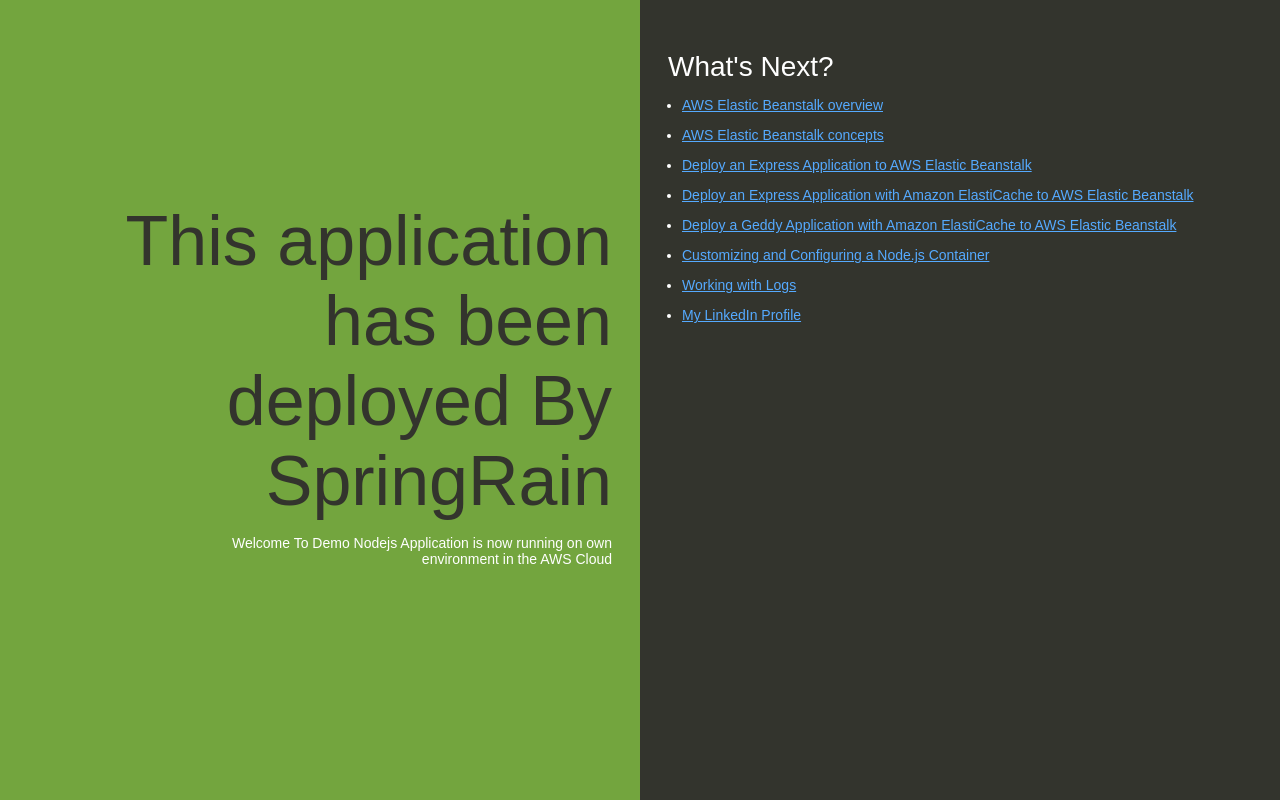
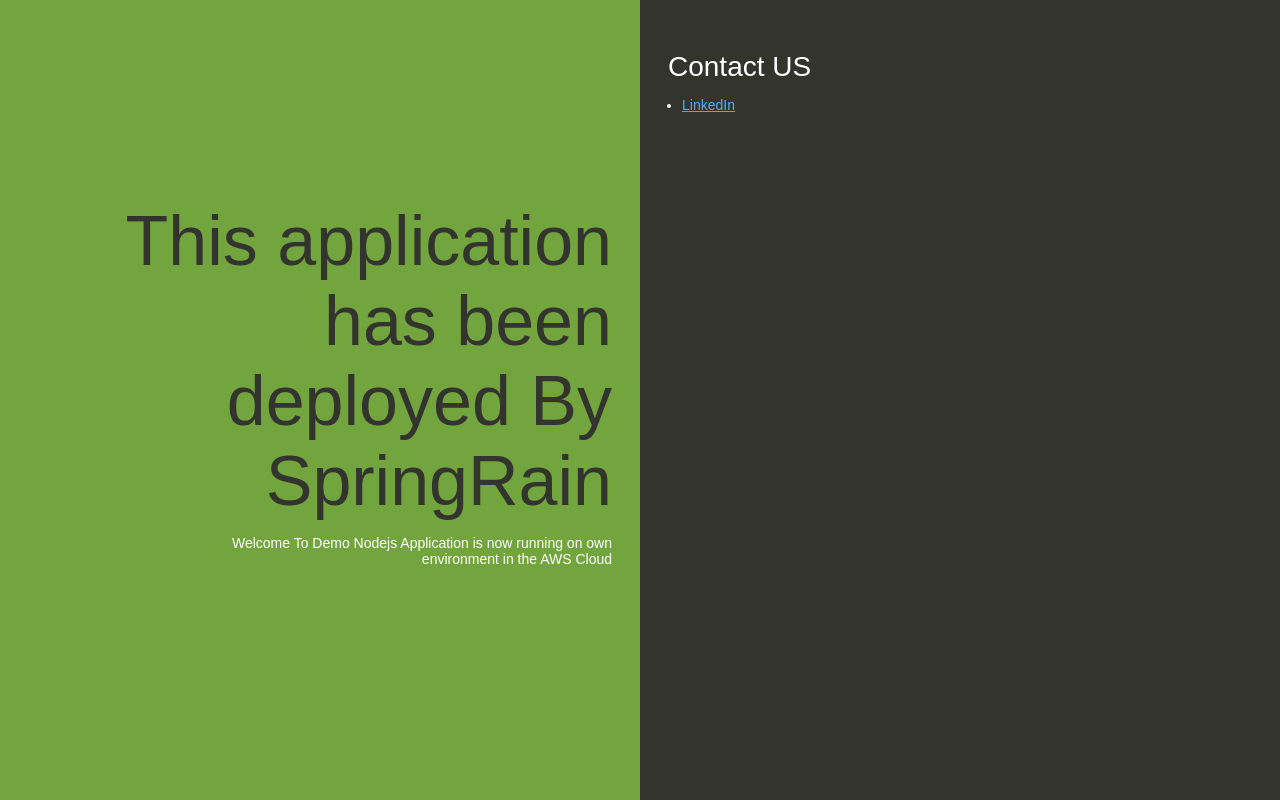
Before and after one commit to ajayed/elasticbeanstal, a website: page index.html in a window 1280 px wide. Drawn offline with Linux system fonts and the light colour scheme.

Commit message:
index file updated

```diff
--- a/index.html
+++ b/index.html
@@ -78,16 +78,9 @@
       <p>Welcome To Demo Nodejs Application is now running on own environment in the AWS Cloud</p>
     </div>
     <div class="linksColumn">
-      <h2>What's Next?</h2>
+      <h2>Contact US</h2>
       <ul>
-        <li><a href="http://docs.aws.amazon.com/elasticbeanstalk/latest/dg/Welcome.html">AWS Elastic Beanstalk overview</a></li>
-        <li><a href="http://docs.aws.amazon.com/elasticbeanstalk/latest/dg/concepts.html">AWS Elastic Beanstalk concepts</a></li>
-        <li><a href="http://docs.aws.amazon.com/elasticbeanstalk/latest/dg/create_deploy_nodejs_express.html">Deploy an Express Application to AWS Elastic Beanstalk</a></li>
-        <li><a href="http://docs.aws.amazon.com/elasticbeanstalk/latest/dg/create_deploy_nodejs_express_elasticache.html">Deploy an Express Application with Amazon ElastiCache to AWS Elastic Beanstalk</a></li>
-        <li><a href="http://docs.aws.amazon.com/elasticbeanstalk/latest/dg/create_deploy_nodejs_geddy_elasticache.html">Deploy a Geddy Application with Amazon ElastiCache to AWS Elastic Beanstalk </a></li>
-        <li><a href="http://docs.aws.amazon.com/elasticbeanstalk/latest/dg/create_deploy_nodejs_custom_container.html">Customizing and Configuring a Node.js Container </a></li>
-        <li><a href="http://docs.aws.amazon.com/elasticbeanstalk/latest/dg/using-features.loggingS3.title.html">Working with Logs</a></li>
-		<li><a href="https://www.linkedin.com/in/ajayedit">My LinkedIn Profile</a></li>
+		<li><a href="https://www.linkedin.com/in/ajayedit">LinkedIn</a></li>
       </ul>
     </div>
   </body>
```
